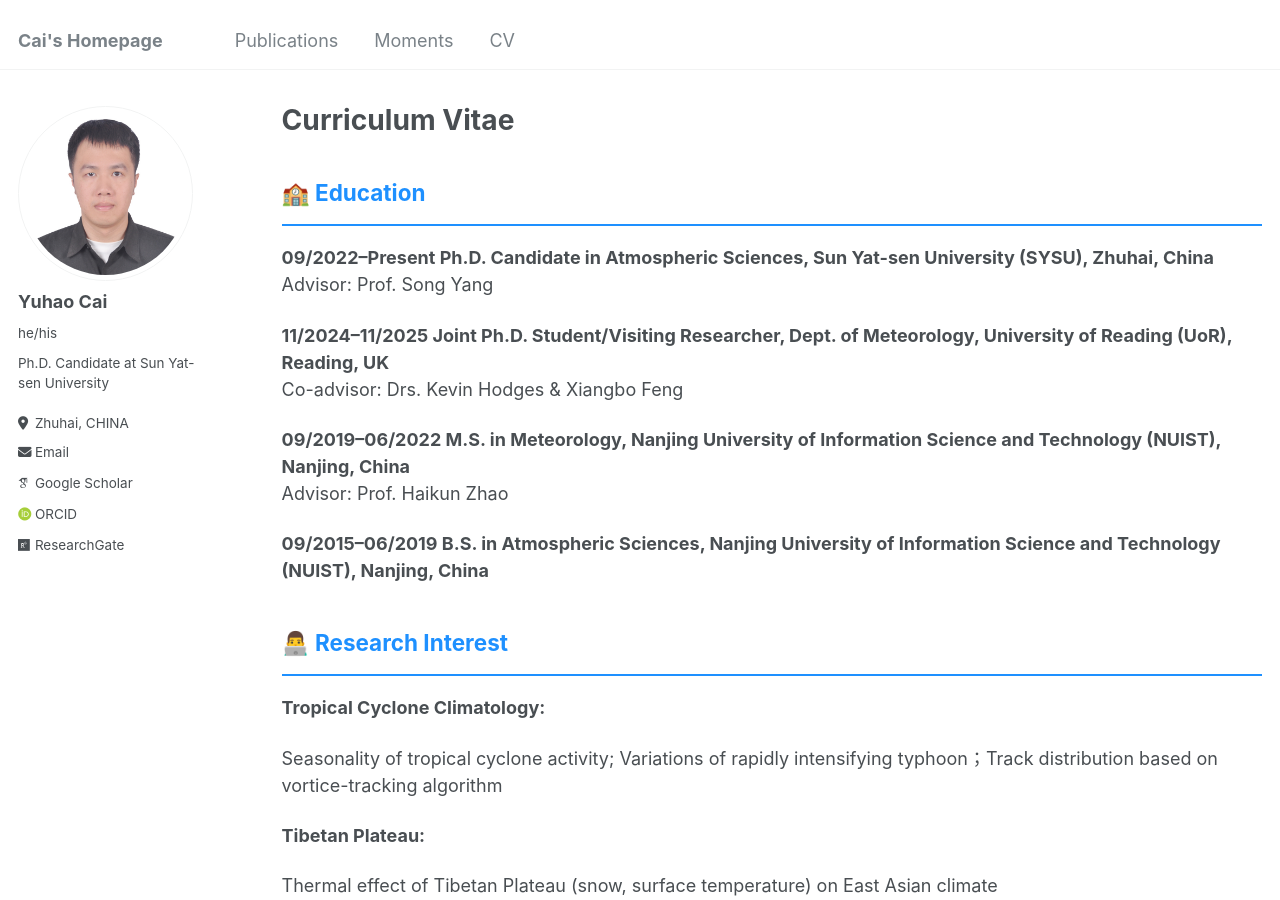
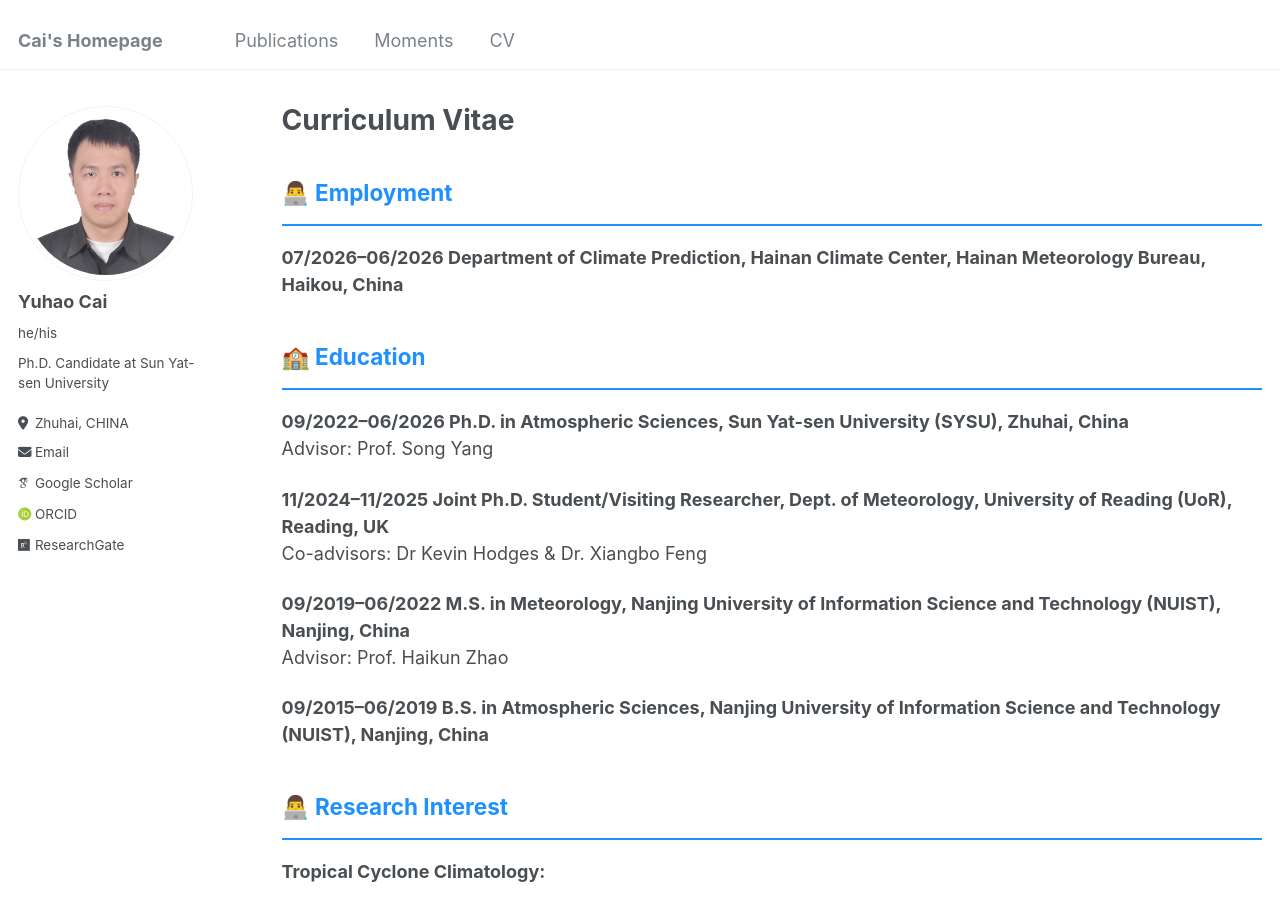
Before and after one commit to caiyh63/caiyh63.github.io, a Jekyll site: the page built from _pages/cv.md, in a window 1280 px wide and 900 px high. Built offline with Jekyll 4.4.1, drawn with Linux system fonts in a browser that asks for light colours; some web fonts are replaced; some of the changed text lies outside the part shown.

Commit message:
Update cv.md

```diff
--- a/_pages/cv.md
+++ b/_pages/cv.md
@@ -9,12 +9,16 @@ redirect_from:
 
 {% include base_path %}
 
+## 👨‍💻 <span style="color:#1E90FF">Employment</span>
+<hr style="border: none; background-color: #1E90FF; height: 2px;"/>
+**07/2026–06/2026	    Department of Climate Prediction, Hainan Climate Center, Hainan Meteorology Bureau, Haikou, China** <br>
+
 ## 🏫 <span style="color:#1E90FF">Education</span>
 <hr style="border: none; background-color: #1E90FF; height: 2px;"/>
 
-**09/2022–Present	    Ph.D. Candidate in Atmospheric Sciences, Sun Yat-sen University (SYSU), Zhuhai, China** <br>                               Advisor: Prof. Song Yang
+**09/2022–06/2026	    Ph.D. in Atmospheric Sciences, Sun Yat-sen University (SYSU), Zhuhai, China** <br>                                         Advisor: Prof. Song Yang
 
-**11/2024–11/2025	    Joint Ph.D. Student/Visiting Researcher, Dept. of Meteorology, University of Reading (UoR), Reading, UK** <br>             Co-advisor: Drs. Kevin Hodges & Xiangbo Feng
+**11/2024–11/2025	    Joint Ph.D. Student/Visiting Researcher, Dept. of Meteorology, University of Reading (UoR), Reading, UK** <br>             Co-advisors: Dr Kevin Hodges & Dr. Xiangbo Feng
 
 **09/2019–06/2022	    M.S. in Meteorology, Nanjing University of Information Science and Technology (NUIST), Nanjing, China** <br>               Advisor: Prof. Haikun Zhao
 
@@ -51,6 +55,7 @@ Monsoon circulation linked to sea suface temperature pattern and variation of tr
 
 ## 👨🏻‍ <span style="color:#1E90FF">Conference Presentation</span>
 <hr style="border: none; background-color: #1E90FF; height: 2px;"/>
+12/2025   **The 10th “Marine Sharing” Simulated International Academic Forum**, SYSU, Zhuhai, China
 
 06/2025		**Tropical group seminar**, UoR, Reading, UK; _Oral presentation_ (06-2025)
 
@@ -74,6 +79,7 @@ Monsoon circulation linked to sea suface temperature pattern and variation of tr
 
 ## 🏅 <span style="color:#1E90FF">Awards and Honors</span>
 <hr style="border: none; background-color: #1E90FF; height: 2px;"/>
+2026 The outstanding Ph.D. graduate student at School of Atmos. Sci., SYSU.
 
 2023 The outstanding post-graduate thesis @NUIST
 
```
